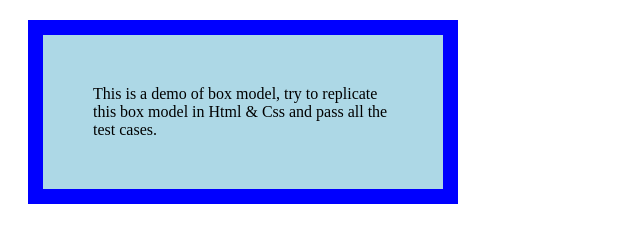
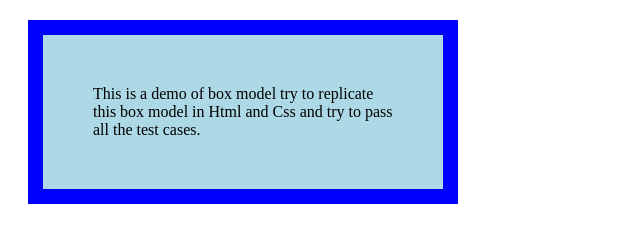
Before and after one commit to acciojob/css-box-model-AnweshaBhatt475, a website: page main.html in a window 1280 px wide. Shown: the full height of the page, 0-640 px from the left. Drawn offline with Linux system fonts and the light colour scheme.

Commit message:
created a submission

```diff
--- a/main.html
+++ b/main.html
@@ -16,7 +16,7 @@
 </head>
 <body>
     <div class="demo-box">
-        This is a demo of box model, try to replicate this box model in Html & Css and pass all the test cases.
+        This is a demo of box model try to replicate this box model in Html and Css and try to pass all the test cases.
     </div>
 </body>
 </html>
```
